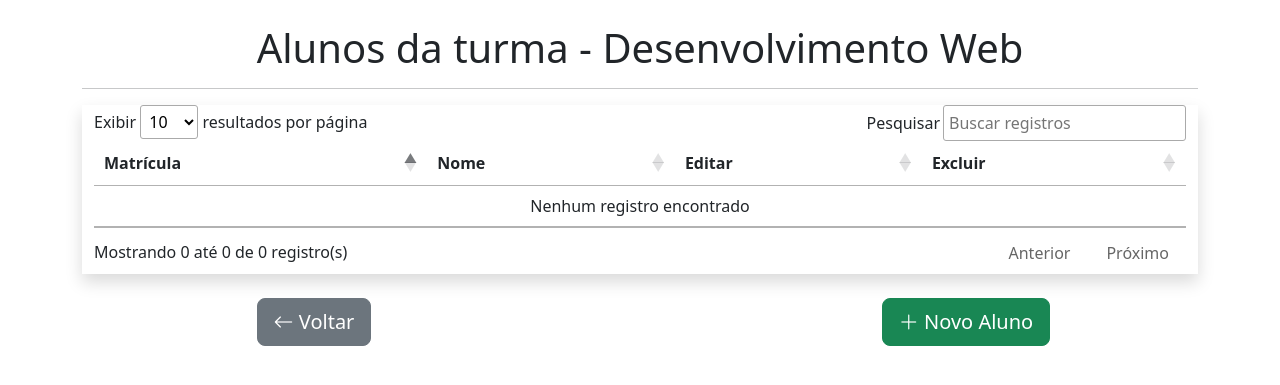
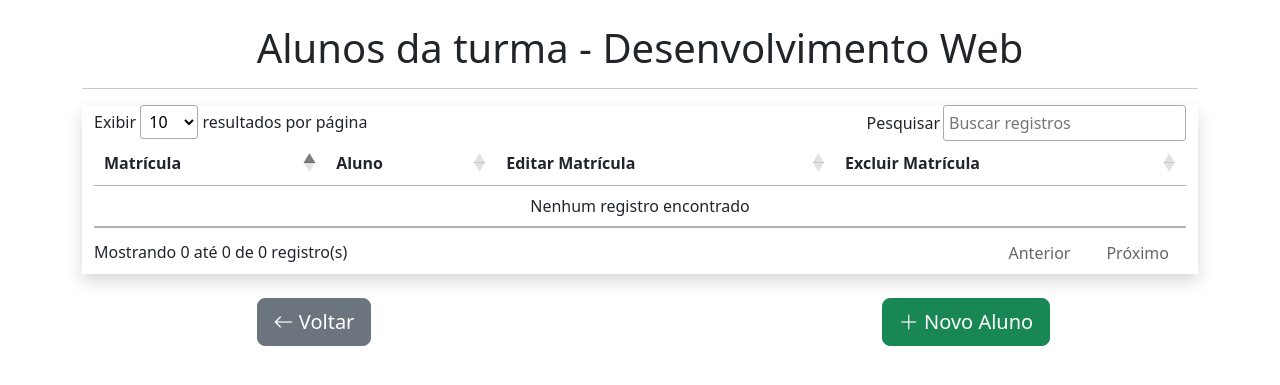
Before and after one commit to veronica-romano/desafio-fiap, a PHP site: page /getTurma.php?turma_id=1 in a window 1280 px wide. Shown: the top 385 px of the page. Run offline with PHP 8.4, Linux system fonts and the light colour scheme; data comes from the database, SQL or seed files in the repository; data that the repository does not hold is empty; some libraries are stand-ins or nearby versions.

Commit message:
adequando nome de colunas

```diff
--- a/getTurma.php
+++ b/getTurma.php
@@ -32,9 +32,9 @@ if (!empty($turma)) {
             <table class="table table-hover" id="the-table">
                 <thead>
                     <th scope="col">Matrícula</th>
-                    <th scope="col">Nome</th>
-                    <th scope="col"> Editar</th>
-                    <th scope="col">Excluir</th>
+                    <th scope="col">Aluno</th>
+                    <th scope="col"> Editar Matrícula</th>
+                    <th scope="col">Excluir Matrícula</th>
                 </thead>
                 <tbody>
                     <?php
```
